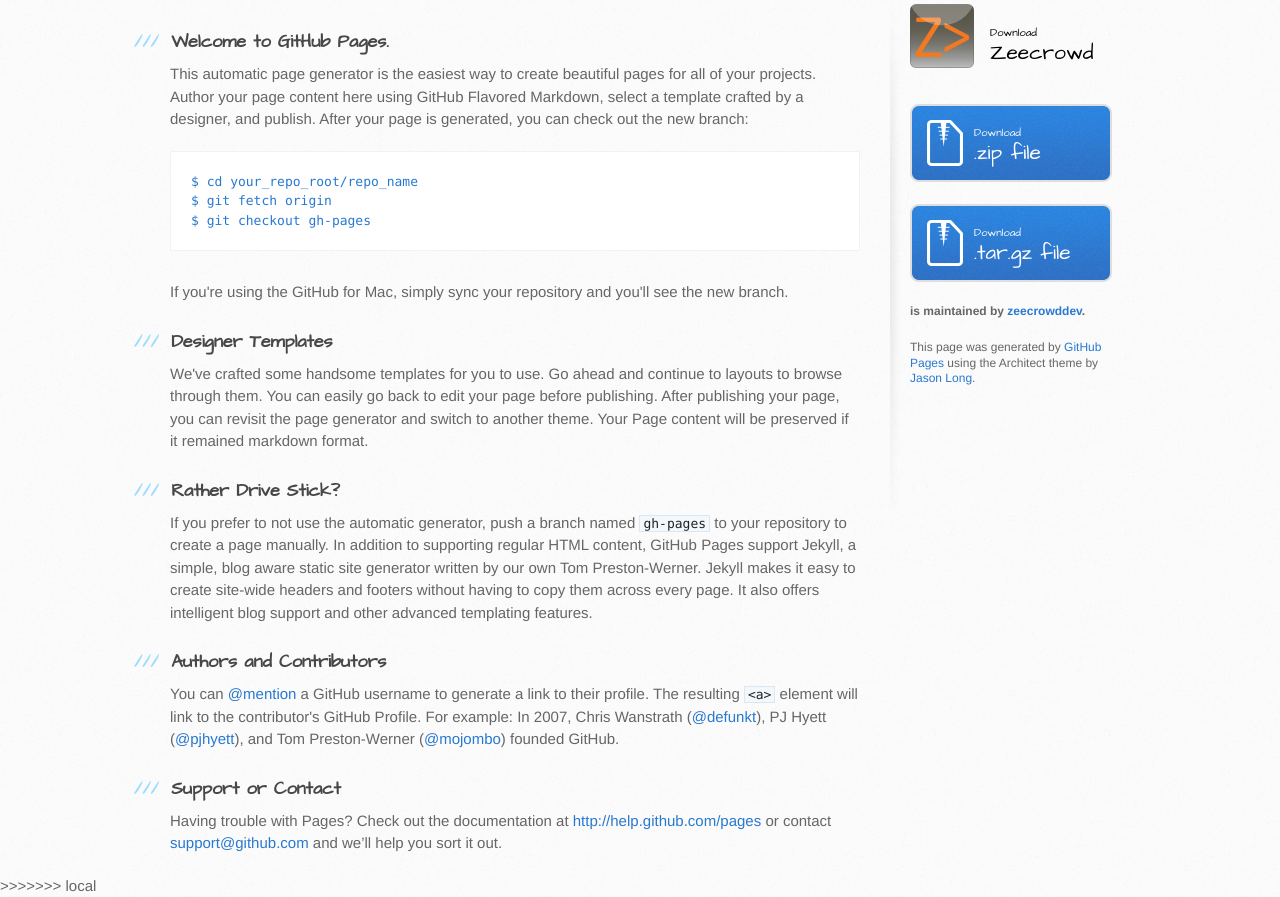
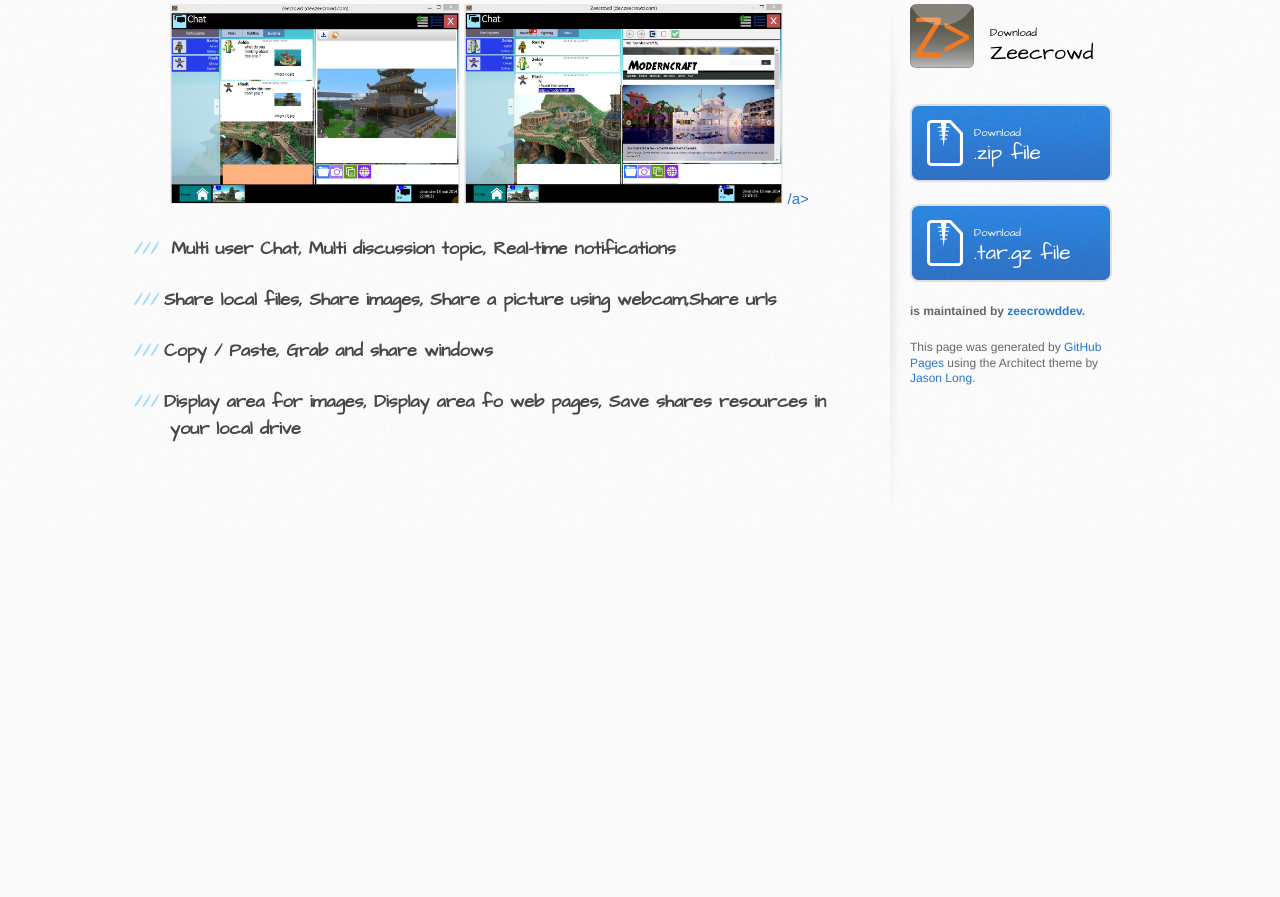
Before and after one commit to zeecrowddev/ChatTabs, a plain HTML site: page index.html in a window 1280 px wide. Shown: the part 292-1189 px from the top of the page. After the commit the page ends 823 px from the top, so only its background shows below. Drawn offline with Linux system fonts and the light colour scheme.

Commit message:
First version

```diff
--- a/index.html
+++ b/index.html
@@ -34,37 +34,15 @@
     <div id="content-wrapper">
       <div class="inner clearfix">
         <section id="main-content">
+        <a href="images/ScreenShot2.jpg">      <img  height = 200 src="images/ScreenShot1.jpg" /></a>
+        <a href="images/ScreenShot2.jpg"> <img   height = 200 src="images/ScreenShot2.jpg" /> /a>
           <h3>
-<a name="welcome-to-github-pages" class="anchor" href="#welcome-to-github-pages"><span class="octicon octicon-link"></span></a>Welcome to GitHub Pages.</h3>
+          Multi user Chat, Multi discussion topic, Real-time notifications
+          </h3>
+         <h3>Share local files, Share images, Share a picture using webcam,Share urls</h3>
+        <h3>Copy / Paste, Grab and share windows</h3>
+<h3>Display area for images, Display area fo web pages, Save shares resources in your local drive</h3>
 
-<p>This automatic page generator is the easiest way to create beautiful pages for all of your projects. Author your page content here using GitHub Flavored Markdown, select a template crafted by a designer, and publish. After your page is generated, you can check out the new branch:</p>
-
-<pre><code>$ cd your_repo_root/repo_name
-$ git fetch origin
-$ git checkout gh-pages
-</code></pre>
-
-<p>If you're using the GitHub for Mac, simply sync your repository and you'll see the new branch.</p>
-
-<h3>
-<a name="designer-templates" class="anchor" href="#designer-templates"><span class="octicon octicon-link"></span></a>Designer Templates</h3>
-
-<p>We've crafted some handsome templates for you to use. Go ahead and continue to layouts to browse through them. You can easily go back to edit your page before publishing. After publishing your page, you can revisit the page generator and switch to another theme. Your Page content will be preserved if it remained markdown format.</p>
-
-<h3>
-<a name="rather-drive-stick" class="anchor" href="#rather-drive-stick"><span class="octicon octicon-link"></span></a>Rather Drive Stick?</h3>
-
-<p>If you prefer to not use the automatic generator, push a branch named <code>gh-pages</code> to your repository to create a page manually. In addition to supporting regular HTML content, GitHub Pages support Jekyll, a simple, blog aware static site generator written by our own Tom Preston-Werner. Jekyll makes it easy to create site-wide headers and footers without having to copy them across every page. It also offers intelligent blog support and other advanced templating features.</p>
-
-<h3>
-<a name="authors-and-contributors" class="anchor" href="#authors-and-contributors"><span class="octicon octicon-link"></span></a>Authors and Contributors</h3>
-
-<p>You can <a href="https://github.com/blog/821" class="user-mention">@mention</a> a GitHub username to generate a link to their profile. The resulting <code>&lt;a&gt;</code> element will link to the contributor's GitHub Profile. For example: In 2007, Chris Wanstrath (<a href="https://github.com/defunkt" class="user-mention">@defunkt</a>), PJ Hyett (<a href="https://github.com/pjhyett" class="user-mention">@pjhyett</a>), and Tom Preston-Werner (<a href="https://github.com/mojombo" class="user-mention">@mojombo</a>) founded GitHub.</p>
-
-<h3>
-<a name="support-or-contact" class="anchor" href="#support-or-contact"><span class="octicon octicon-link"></span></a>Support or Contact</h3>
-
-<p>Having trouble with Pages? Check out the documentation at <a href="http://help.github.com/pages">http://help.github.com/pages</a> or contact <a href="mailto:support@github.com">support@github.com</a> and we’ll help you sort it out.</p>
         </section>
 
         <aside id="sidebar">
@@ -91,4 +69,3 @@ $ git checkout gh-pages
 
   </body>
 </html>
->>>>>>> local
```
Also changed, not shown: images/ChatTabs - Copie.png (added), images/ScreenShot1.jpg (added), images/ScreenShot2.jpg (added).
